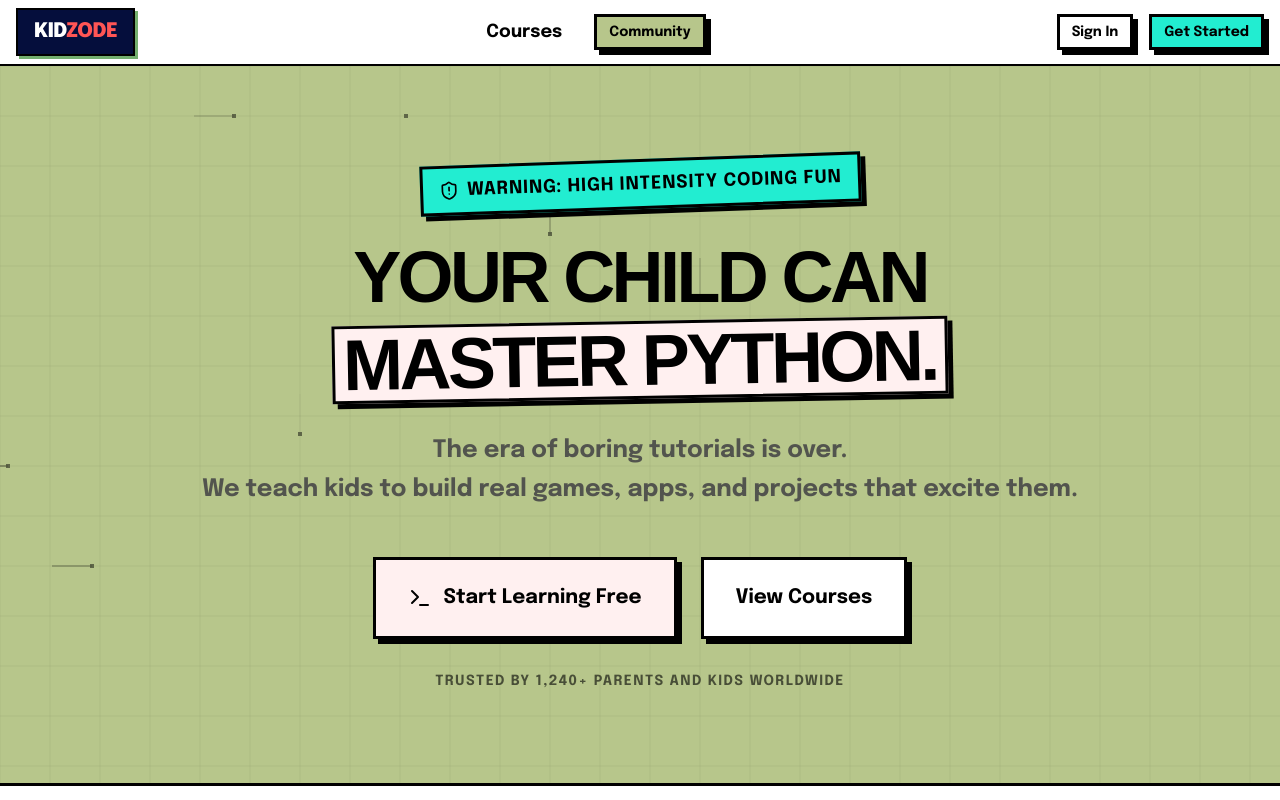
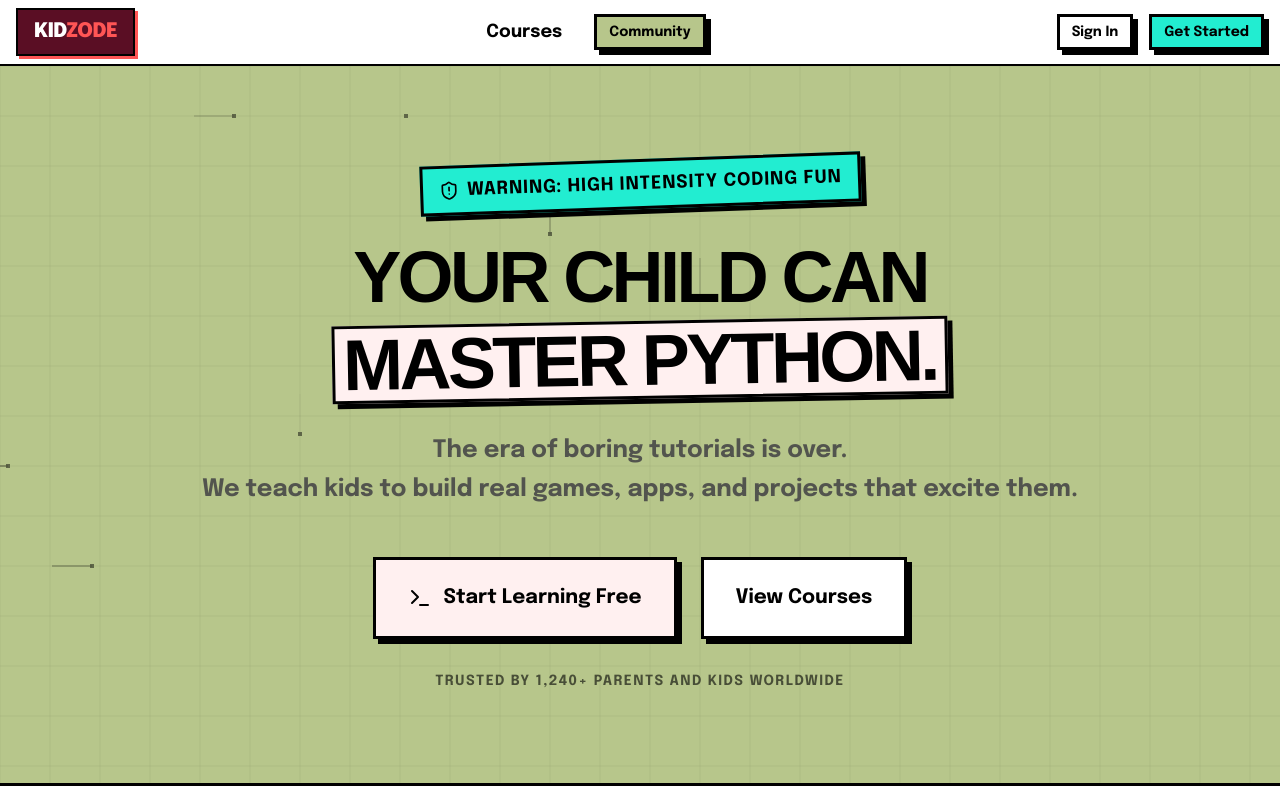
Before and after one commit to Param-Harrison/kidzode, a Next.js app: page / in a window 1280 px wide. Shown: the top 800 px of the page. Built offline with nearby package versions, Linux system fonts and the light colour scheme; no server answers; a web font is replaced by a local one.

Commit message:
agents.md file with logo

```diff
--- a/components/logo.tsx
+++ b/components/logo.tsx
@@ -23,8 +23,8 @@ export function Logo({ className = "", size = "default" }: { className?: string;
           tracking-tight
           px-4 py-2
           border-2 border-black
-          shadow-[3px_3px_0px_0px_#73AF6F]
-          hover:shadow-[5px_5px_0px_0px_#5A0E24]
+          shadow-[3px_3px_0px_0px_#FF5555]
+          hover:shadow-[5px_5px_0px_0px_#FF5555]
           hover:translate-x-[-2px]
           hover:translate-y-[-2px]
           transition-all duration-200
@@ -32,7 +32,7 @@ export function Logo({ className = "", size = "default" }: { className?: string;
           relative
           overflow-hidden
         `}
-        style={{ backgroundColor: '#050E3C', color: '#FFFFFF' }}
+        style={{ backgroundColor: '#5A0E24', color: '#FFFFFF' }}
       >
         <span className="relative z-10">Kid</span>
         <span className="relative z-10" style={{ color: '#FF5555' }}>zode</span>
--- a/package.json
+++ b/package.json
@@ -23,7 +23,7 @@
     "class-variance-authority": "^0.7.1",
     "clsx": "^2.1.1",
     "dotenv": "^16.5.0",
-    "drizzle-kit": "^0.31.1",
+    "drizzle-kit": "^0.18.1",
     "drizzle-orm": "^0.43.1",
     "jose": "^6.0.11",
     "lucide-react": "^0.511.0",
```
Also changed, not shown: 1 other file (tests, documents, lock files or other folders).
